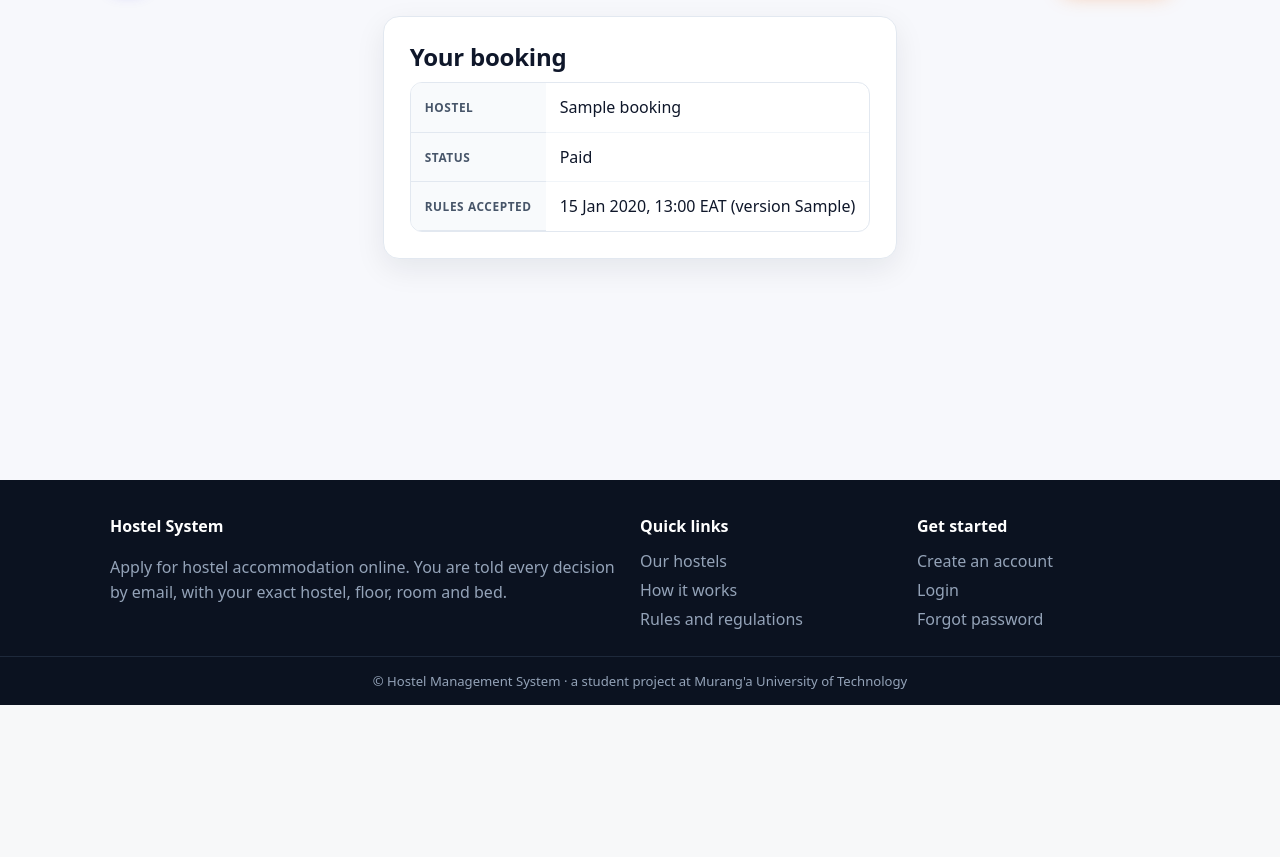
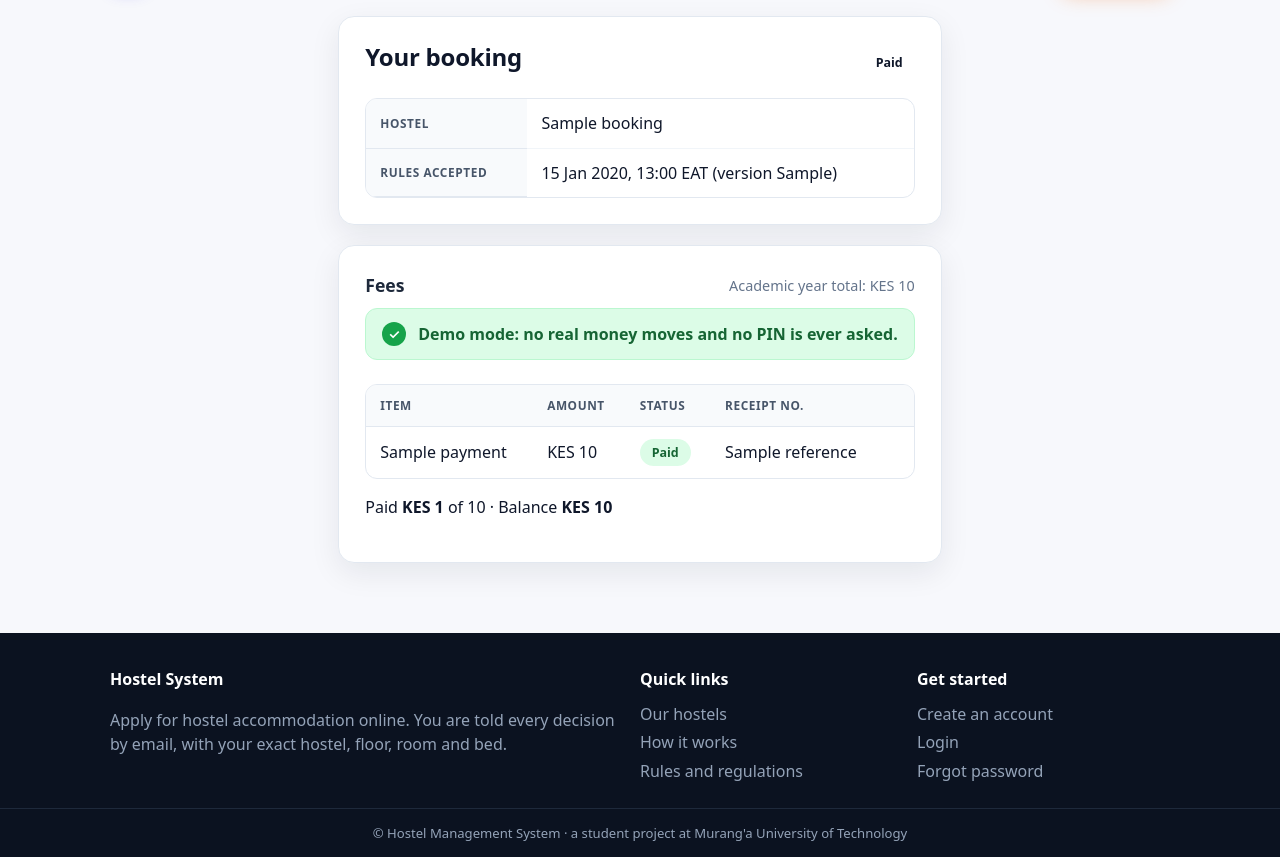
Before and after one commit to alecki-coder/Hostel_System, a Flask app: template templates/book.html in a window 1280 px wide. Shown: the part 95-952 px from the top of the page. Before the commit the page ends 800 px from the top, so only its background shows below. Run offline with Flask 3, Linux system fonts and the light colour scheme; the template is opened without the code that fills it: most values are stand-ins (such as "Sample title", 1, 10 or a date in 2020); some libraries are stand-ins or nearby versions.

Commit message:
Add demo payment prompt and fee table on My booking

```diff
--- a/templates/book.html
+++ b/templates/book.html
@@ -1,12 +1,15 @@
 {% extends "base.html" %}
 {% block title %}My booking{% endblock %}
 {% block content %}
+{% if booking %}
 <div class="card">
-  {% if booking %}
+  <div class="card-head">
     <h2>Your booking</h2>
+    <span class="badge {{ booking.status }}">{{ booking.status|capitalize }}</span>
+  </div>
+  <div class="table-wrap">
   <table>
     <tr><th>Hostel</th><td>{{ booking.hostel_name }}</td></tr>
-      <tr><th>Status</th><td>{{ booking.status|capitalize }}</td></tr>
     {% if booking.status == 'approved' %}
       <tr><th>Floor</th><td>{{ booking.floor }}</td></tr>
       <tr><th>Room</th><td>{{ booking.room_number }}</td></tr>
@@ -14,13 +17,57 @@
     {% endif %}
     <tr><th>Rules accepted</th><td>{{ booking.rules_accepted_at|eat }} (version {{ booking.rules_version }})</td></tr>
   </table>
+  </div>
   {% if booking.status == 'pending' %}
-      <p>Your request is waiting for the warden's decision.</p>
+    <p class="muted">Pay the booking fee to secure your request. The warden approves only paid requests.</p>
   {% endif %}
+</div>
+
+<div class="card">
+  <div class="card-head">
+    <h3>Fees</h3>
+    <span class="muted">Academic year total: KES {{ summary.total }}</span>
+  </div>
+  <div class="msg success" style="margin-top:8px">Demo mode: no real money moves and no PIN is ever asked.</div>
+  <div class="table-wrap">
+  <table>
+    <tr><th>Item</th><th>Amount</th><th>Status</th><th>Receipt no.</th><th></th></tr>
+    {% for p in payments %}
+    <tr>
+      <td>{{ p.label }}</td>
+      <td>KES {{ p.amount }}</td>
+      <td>
+        {% if p.status == 'paid' %}<span class="badge approved">Paid</span>
+        {% elif p.status == 'refunded' %}<span class="badge rejected">Refunded</span>
+        {% else %}<span class="badge pending">Not paid</span>{% endif %}
+      </td>
+      <td>{{ p.reference or '' }}</td>
+      <td>
+        {% if p.status in ('due', 'pending') and (p.kind == 'booking_fee' or booking.status == 'approved') %}
+          <form method="post" action="/pay/{{ p.kind }}" style="display:inline">
+            <input type="hidden" name="csrf_token" value="{{ csrf_token() }}">
+            <button type="submit">Pay KES {{ p.amount }}</button>
+          </form>
+        {% endif %}
+      </td>
+    </tr>
+    {% endfor %}
+  </table>
+  </div>
+  <p>Paid <b>KES {{ summary.paid }}</b> of {{ summary.total }} &middot; Balance <b>KES {{ summary.balance }}</b></p>
+  {% if booking.status == 'approved' %}
+    {% if summary.keys_ready %}
+      <div class="msg success">Your keys are ready. Collect them from the warden.</div>
     {% else %}
+      <div class="msg error">Before you collect your keys, pay KES {{ summary.keys_amount_due }} (Semester 1 fees). Keys are handed over only after that payment.</div>
+    {% endif %}
+  {% endif %}
+</div>
+{% else %}
+<div class="card">
   <h2>Book a room</h2>
   {% if rejected %}
-      <div class="msg error">Your previous request was rejected. You may submit a new one below.</div>
+    <div class="msg error">Your previous request was rejected.{% if refunded %} Your booking fee of KES {{ refunded }} was refunded (demo).{% endif %} You may submit a new one below.</div>
   {% endif %}
   <form method="post" action="/book">
     <input type="hidden" name="csrf_token" value="{{ csrf_token() }}">
@@ -45,8 +92,9 @@
       I have read and accept the hostel rules and regulations.
     </label>
 
+    <p class="muted">After you submit, you pay a KES 10 booking fee to secure your request (demo money).</p>
     <button type="submit">Submit booking request</button>
   </form>
+</div>
 {% endif %}
-</div>
 {% endblock %}
```
Also changed, not shown: templates/demo_pay.html (added, +22 -0 lines). Lines whose indentation alone changed are shown as unchanged.
